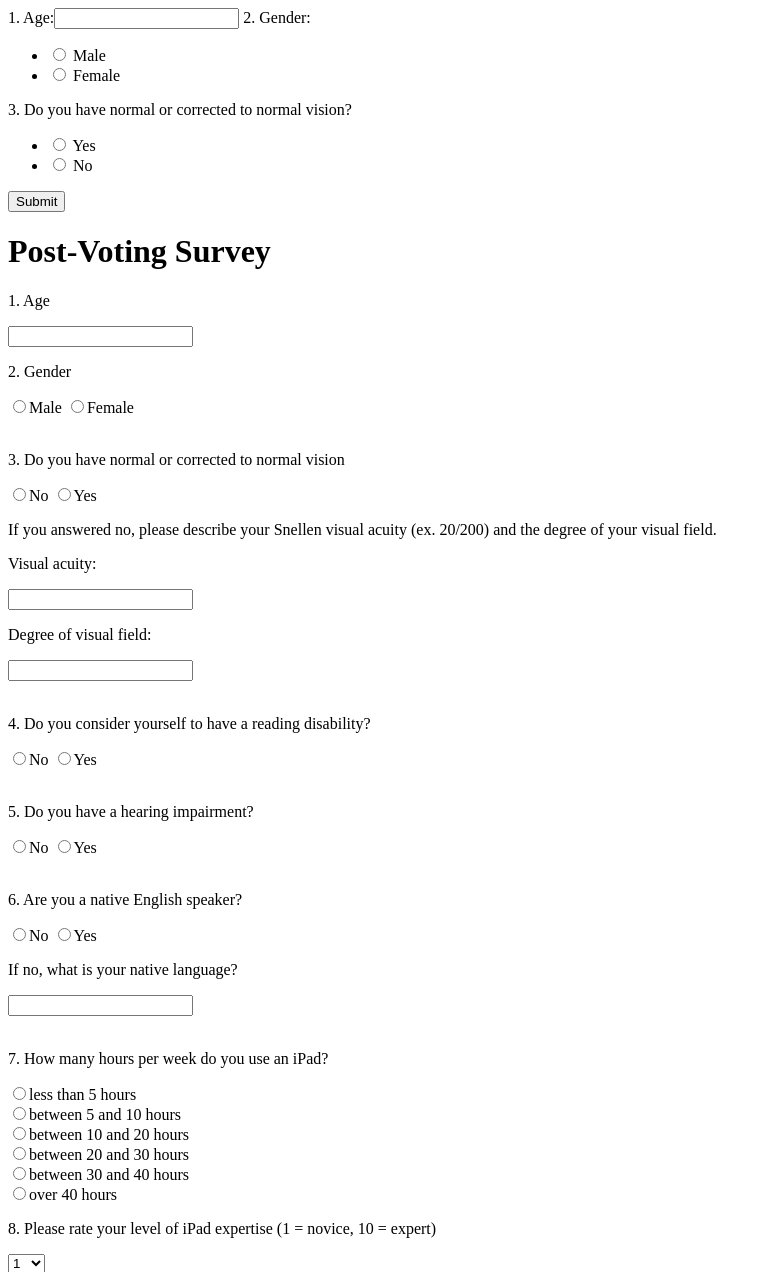
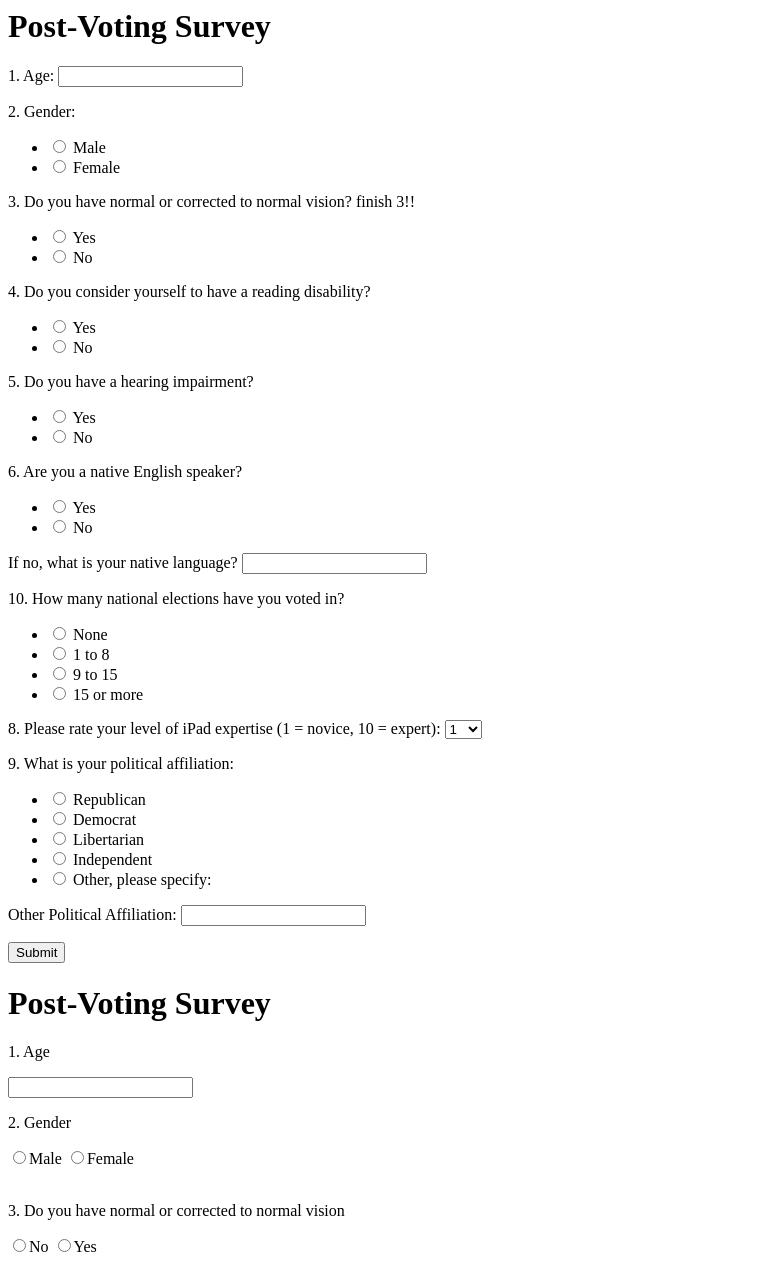
Before and after one commit to jdcheng/lvvs, a Django app: page /polls/newsurvey/ in a window 1280 px wide. Shown: the top 1272 px of the page, without its empty margins (0-771 px from the left). Run offline with Django 3.2, Linux system fonts and the light colour scheme.

Commit message:
more survey

```diff
--- a/polls/templates/newsurvey.html
+++ b/polls/templates/newsurvey.html
@@ -1,7 +1,8 @@
 <html>
+<h1>Post-Voting Survey</h1>
 <form action="{% url 'polls:new_survey' %}" method="post">
     {% csrf_token %}
-     {{ form }}
+     {{ form.as_p }}
     <input type="submit" value="Submit" />
     <head>
 	<title>Post-Voting Survey</title>
--- a/polls/views.py
+++ b/polls/views.py
@@ -27,11 +27,35 @@ class SizeForm(forms.Form):
     choice_size = forms.CharField(label='Size of choices', max_length = 100)
 
 class NewSurvey(forms.Form):
-    age = forms.CharField(label='1. Age', max_length = 100)
     GENDERS=[('Male', 'Male'), ('Female', 'Female')]
     YES= [('Yes', 'Yes'), ('No', 'No')]
+    IPAD= [('less than 5 hours','less than 5 hours'),
+     ('between 5 and 10 hours','between 5 and 10 hours'),
+      ('between 10 and 20 hours','between 10 and 20 hours'),
+       ('between 20 and 30 hours','between 20 and 30 hours'),
+        ('between 30 and 40 hours','between 30 and 40 hours'),
+         ('over 40 hours','over 40 hours')]
+    POLITICAL= [('Republican','Republican'),
+     ('Democrat','Democrat'),
+      ('Libertarian','Libertarian'),
+       ('Independent','Independent'),
+        ('Other, please specify:','Other, please specify:')]
+    ELECTIONS = [('None','None'),
+     ('1 to 8','1 to 8'),
+      ('9 to 15','9 to 15'),
+       ('15 or more','15 or more')]
+    age = forms.CharField(label='1. Age', max_length = 100)
     gender = forms.ChoiceField(label="2. Gender", choices=GENDERS, widget=forms.RadioSelect())
-    vision = forms.ChoiceField(label="3. Do you have normal or corrected to normal vision?", choices=YES, widget=forms.RadioSelect())
+    vision = forms.ChoiceField(label="3. Do you have normal or corrected to normal vision? finish 3!!", choices=YES, widget=forms.RadioSelect())
+    reading = forms.ChoiceField(label="4. Do you consider yourself to have a reading disability?", choices=YES, widget=forms.RadioSelect())
+    hearing = forms.ChoiceField(label="5. Do you have a hearing impairment?", choices=YES, widget=forms.RadioSelect())
+    english = forms.ChoiceField(label="6. Are you a native English speaker?", choices=YES, widget=forms.RadioSelect())
+    language = forms.CharField(required=False, label='If no, what is your native language?', max_length = 100)
+    ipaduse = forms.ChoiceField(label="7. How many hours per week do you use an iPad?", choices=IPAD, widget=forms.RadioSelect())
+    ipadexpertise = forms.ChoiceField(label="8. Please rate your level of iPad expertise (1 = novice, 10 = expert)", choices=[(x, x) for x in range(1, 11)])
+    political = forms.ChoiceField(label="9. What is your political affiliation", choices=POLITICAL, widget=forms.RadioSelect())
+    political_other = forms.CharField(required = False, label = "Other Political Affiliation", max_length = 100)
+    ipaduse = forms.ChoiceField(label="10. How many national elections have you voted in?", choices=ELECTIONS, widget=forms.RadioSelect())
 
 class ResultsView(generic.DetailView):
     model = Question
```
